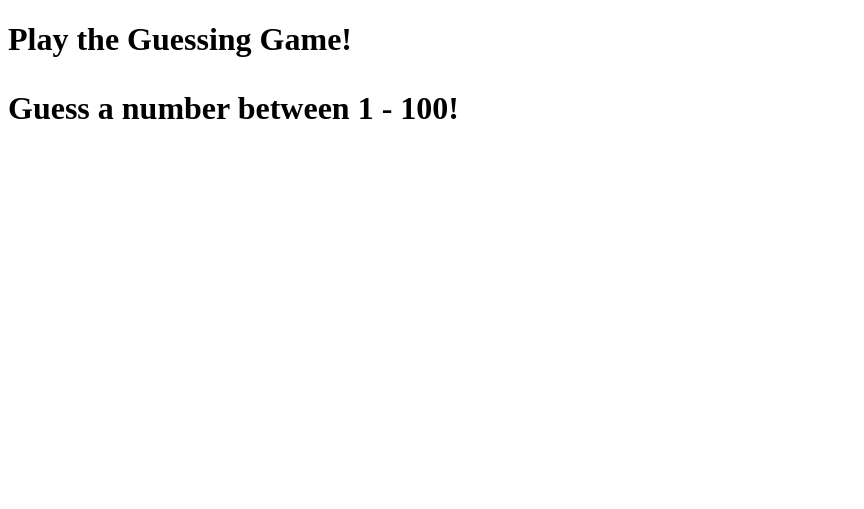
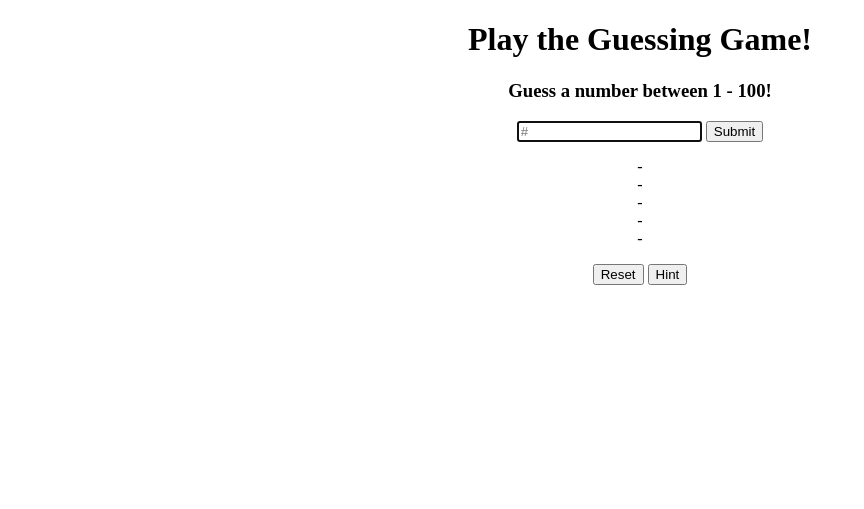
Before and after one commit to chehitskenniexd/GuessingGame, a plain HTML site: page index.html in a window 1280 px wide. Shown: the top 509 px of the page, without its empty margins (0-864 px from the left). Drawn offline with Linux system fonts and the light colour scheme.

Commit message:
Added primitive HTML to the guessing game

```diff
--- a/index.html
+++ b/index.html
@@ -2,29 +2,38 @@
 <html lang="en">
   <head>
     <title>Guessing Game</title>
+    <!--External reference to main.css-->
     <link rel="stylesheet" href="main.css">
   </head>
   <body>
 
       <div id='app'>
 
-        <div id='headers'>
-          <!-- Title and subtitles! -->
-          <h1>Play the Guessing Game!<h1>
-          <p>Guess a number between 1 - 100!</p>
+        <div id='headers' class='center'>
+          <h1 id='title'>Play the Guessing Game!</h1>
+          <h3 id='subtitle'>Guess a number between 1 - 100!</h3>
         </div>
 
-        <div id='main'>
+        <div id='main' class='center'>
           <div id='input-parent'>
-            <!-- Player's guess input, and submit button -->
+            <!-- # when no text, max input len = 3, auto focus on input when page loads -->
+            <input placeholder="#" maxlength='3' autofocus="autofocus"></input>
+            <button>Submit</button>
           </div>
 
           <div id='guesses'>
-            <!-- unordered list of guesses -->
+            <ul>
+              <li>-</li>
+              <li>-</li>
+              <li>-</li>
+              <li>-</li>
+              <li>-</li>
+            </ul>
           </div>
 
           <div id="menu-btns">
-            <!-- reset and hint buttons -->
+            <button>Reset</button>
+            <button>Hint</button>
           </div>
         </div>
       </div>
```
